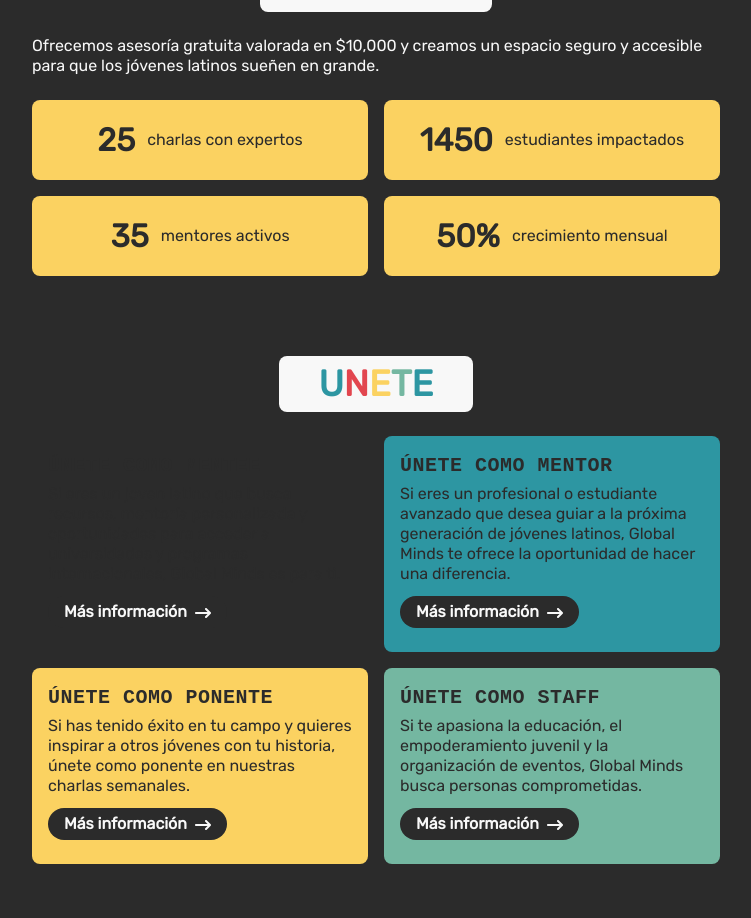
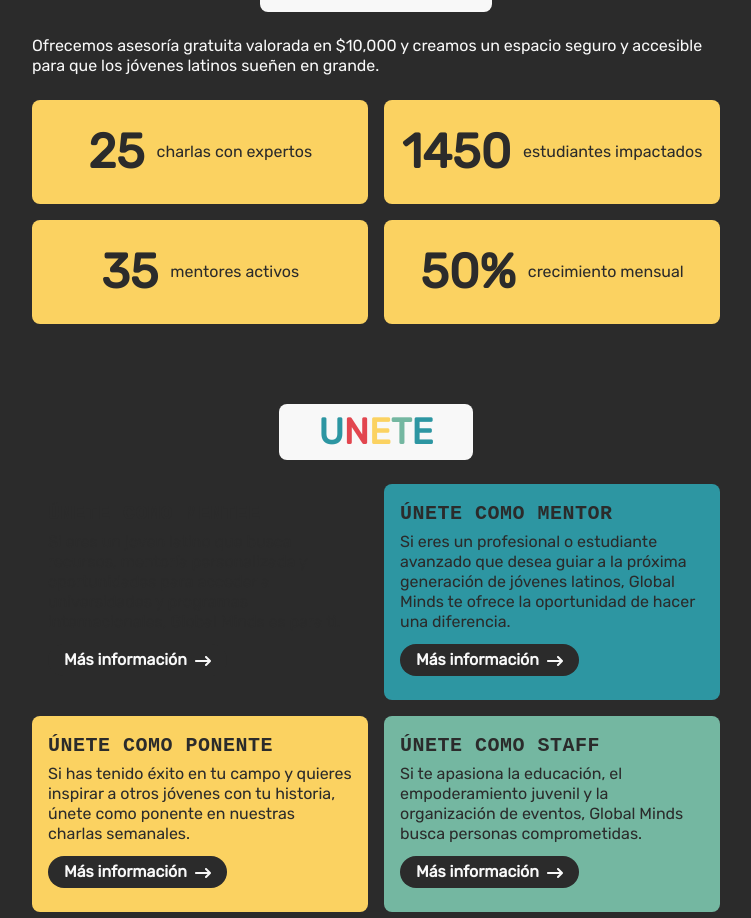
Before and after one commit to abigail-br987/globalminds, a Next.js app: page / in a window 1280 px wide. Shown: the part 2060-2978 px from the top of the page, without its empty margins (264-1015 px from the left). Built offline with nearby package versions, Linux system fonts and the light colour scheme.

Commit message:
animated number

```diff
--- a/src/components/small_components/AnimatedNumber.tsx
+++ b/src/components/small_components/AnimatedNumber.tsx
@@ -34,7 +34,7 @@ const AnimatedNumber: React.FC<{ targetNumber: number, displayValue: string }> =
       transition={{ duration: 0.5, type: "spring" }}
     >
       <motion.span
-        style={{ fontSize: "2rem", fontWeight: "bold" }}
+        style={{ fontSize: "3rem", fontWeight: "bold" }}
         initial={{ opacity: 0 }}
         animate={{ opacity: isInView ? 1 : 0.7 }}
         transition={{ duration: 0.5, type: "spring" }}
```
